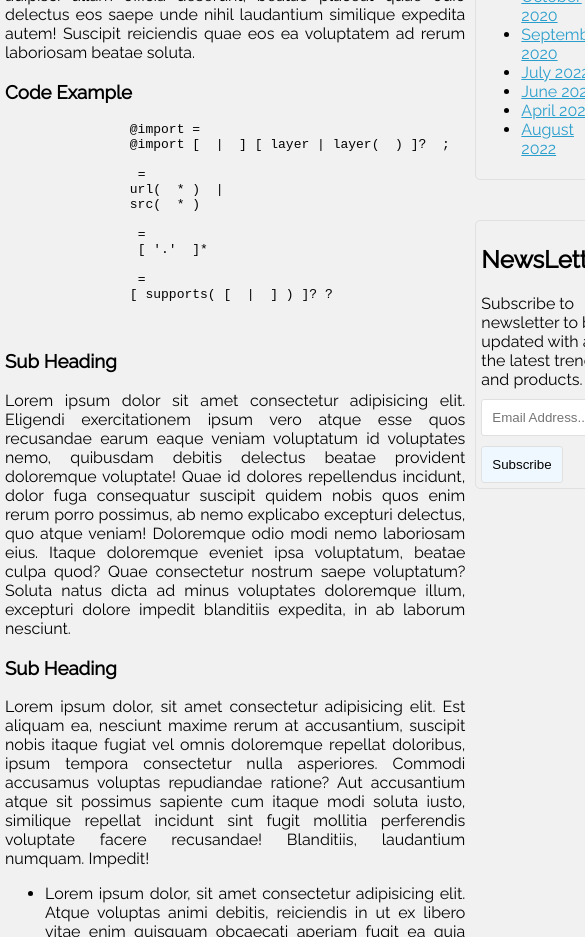
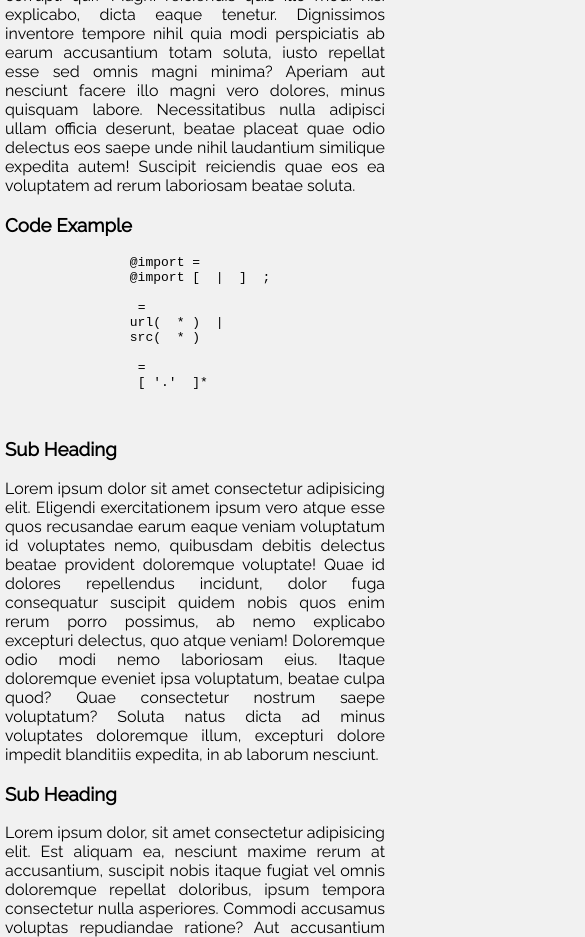
Before and after one commit to toanhk/front-end-web-development-project1, a plain HTML site: page detail.html in a window 390 px wide. Shown: the part 1000-1937 px from the top of the page, 585 px wide, since content can reach past the window. Drawn offline with Linux system fonts and the light colour scheme.

Commit message:
update responsive for detail page

```diff
--- a/css/desktop.css
+++ b/css/desktop.css
@@ -1,6 +1,6 @@
 @media (min-width: 1024px) {
-    /* for desktop */
-    /* .grid-container {
+  /* for desktop */
+  /* .grid-container {
       grid-template-columns: repeat(3, 1fr);
     } */
-  }
+}
--- a/css/gridlayout.css
+++ b/css/gridlayout.css
@@ -11,7 +11,9 @@
 }
 .grid-container-detail {
   display: grid;
-  grid-template-areas: "left left left left right right";
+  grid-template-areas:
+    "left left left left left left"
+    "right right right right right right";
   grid-column-gap: 10px;
   /* 'footer footer footer footer footer footer'; */
   /* grid-column-gap: 10px; - if you want gap between the columns */
@@ -21,5 +23,5 @@
 }
 
 .grid-right {
-    grid-area: right;
-  }
+  grid-area: right;
+}
--- a/css/tablet.css
+++ b/css/tablet.css
@@ -8,4 +8,10 @@
   .header-search {
     text-align: right;
   }
+
+  .grid-container-detail {
+    grid-template-areas: "left left left left right right";
+    /* 'footer footer footer footer footer footer'; */
+    /* grid-column-gap: 10px; - if you want gap between the columns */
   }
+}
--- a/detail.html
+++ b/detail.html
@@ -84,7 +84,7 @@
             <h3>Code Example</h3>
             <pre>
                 @import =
-                @import [ <url> | <string> ] [ layer | layer( <layer-name> ) ]? <import-conditions> ;
+                @import [ <url> | <string> ]  ;
 
                 <url> =
                 url( <string> <url-modifier>* )  |
@@ -92,9 +92,6 @@
 
                 <layer-name> =
                 <ident> [ '.' <ident> ]*
-
-                <import-conditions> =
-                [ supports( [ <supports-condition> | <declaration> ] ) ]? <media-query-list>?
 
               </pre>
             <h3>Sub Heading</h3>
```
Also changed, not shown: css/icon.css (indentation only). Lines whose indentation alone changed are shown as unchanged.
